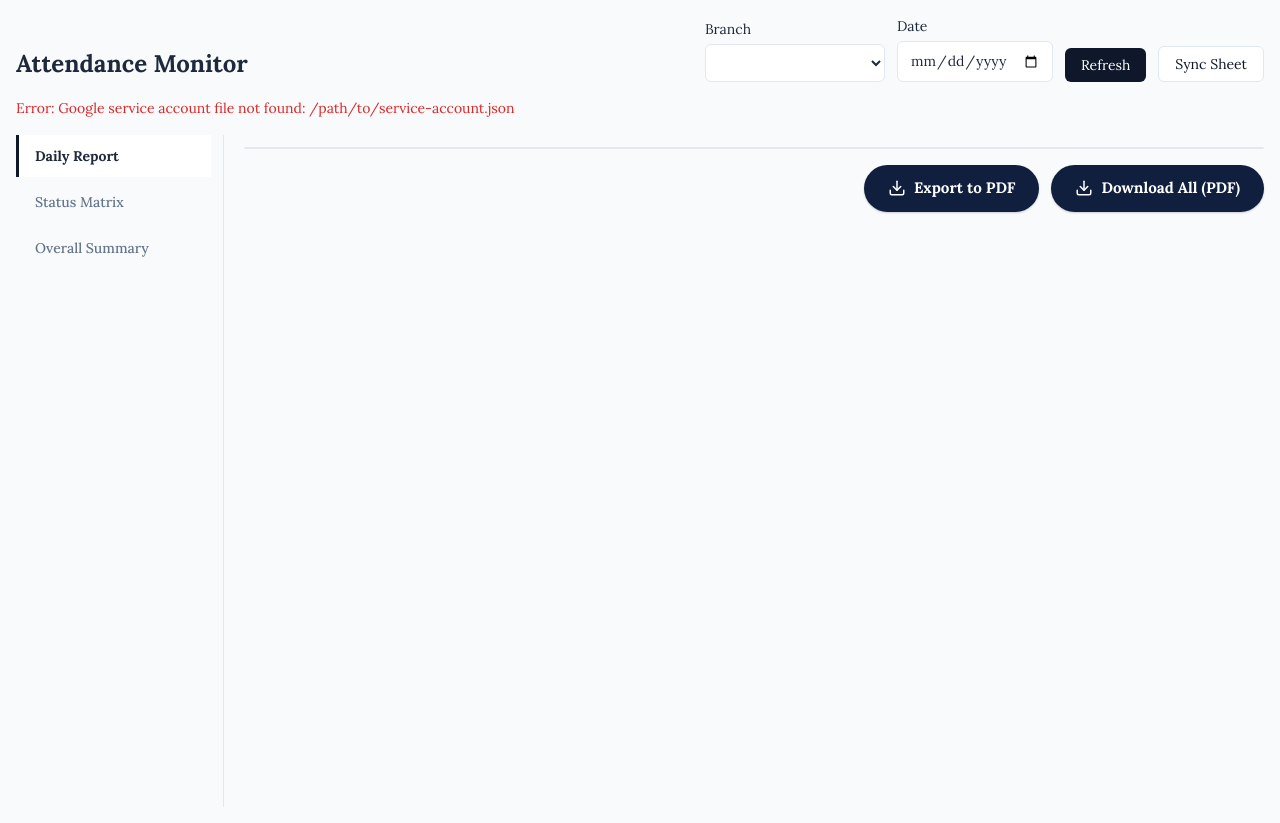
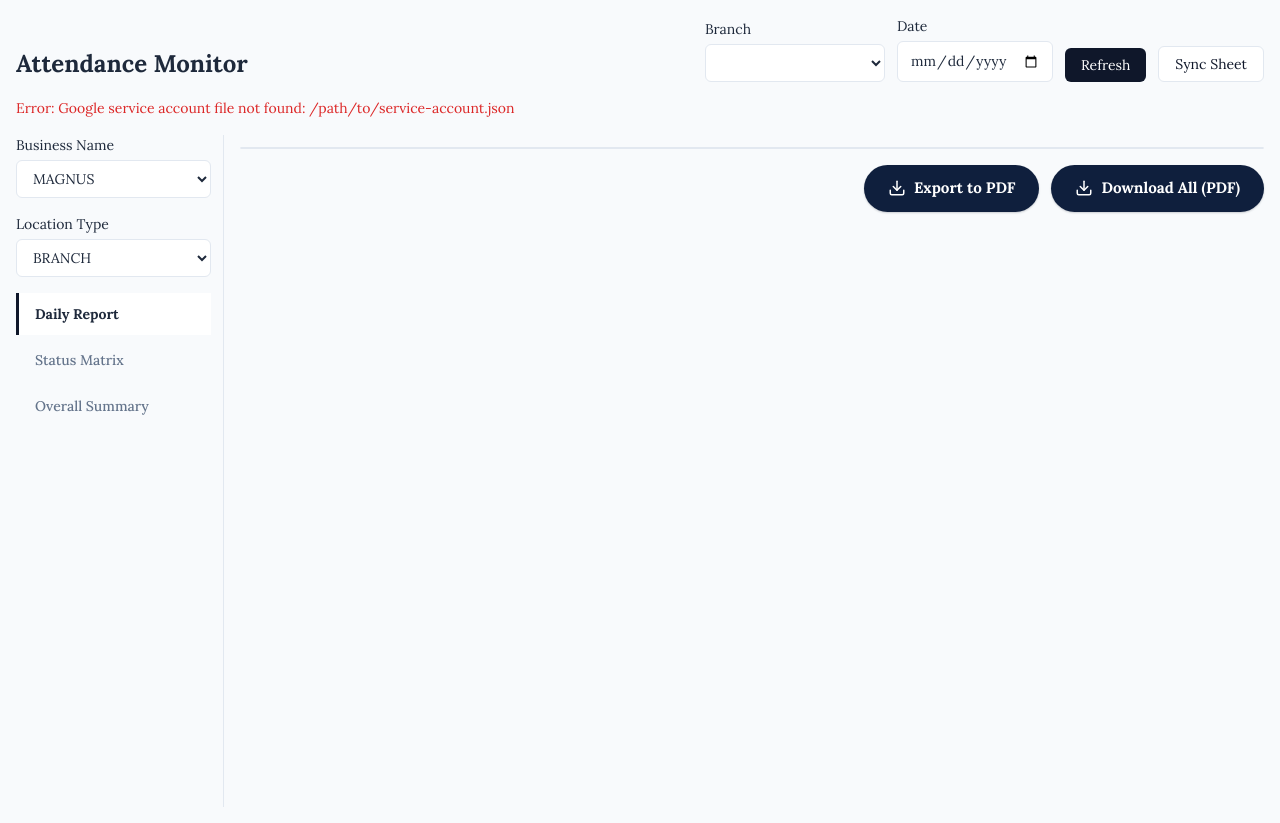
Before and after one commit to bananharappulan-beep/Attendance-Monitor, a Flask app: page / in a window 1280 px wide. Run offline with Flask 3, Linux system fonts and the light colour scheme; lists and menus that the app fills with data are empty; some libraries are stand-ins or nearby versions.

Commit message:
BUSINESS WISE SLISER- 30/9/26

```diff
--- a/static/css/style.css
+++ b/static/css/style.css
@@ -28,7 +28,7 @@ body {
 /* form controls do not inherit the page font by default */
 button, select, input, textarea { font-family: inherit; }
 
-.container { max-width: 80rem; margin: 0 auto; padding: 1rem; }
+.container { width: 100%; max-width: none; margin: 0; padding: 1rem; }
 .container > * + * { margin-top: 1rem; }
 .hidden { display: none !important; }
 
@@ -65,8 +65,10 @@ select { min-width: 180px; }
 .msg.error { color: var(--red); }
 
 /* navigation and workspace */
-.app-layout { display: grid; grid-template-columns: 13rem minmax(0, 1fr); gap: 1.25rem; align-items: start; }
+.app-layout { display: grid; grid-template-columns: 13rem minmax(0, 1fr); gap: 1rem; align-items: start; }
 .sidebar { min-height: calc(100vh - 8rem); border-right: 1px solid var(--border); padding-right: .75rem; }
+.sidebar-filter { margin: 0 0 1rem; }
+.sidebar-filter select { width: 100%; min-width: 0; }
 .tabs { display: flex; flex-direction: column; gap: .25rem; }
 .tab {
   width: 100%;
@@ -92,9 +94,9 @@ select { min-width: 180px; }
 
 /* tables */
 .table-wrap { overflow: auto; max-height: 70vh; background: #fff; border: 1px solid var(--border); border-radius: .5rem; }
-.data-table { width: 100%; border-collapse: collapse; font-size: .875rem; }
-.data-table th { position: sticky; top: 0; z-index: 5; background: var(--head); text-align: left; padding: .5rem .75rem; white-space: nowrap; box-shadow: 0 1px 0 var(--border); }
-.data-table td { padding: .5rem .75rem; border-top: 1px solid var(--border); }
+.data-table { width: 100%; border-collapse: collapse; font-size: .9375rem; }
+.data-table th { position: sticky; top: 0; z-index: 5; background: var(--head); text-align: left; padding: .625rem .75rem; white-space: nowrap; box-shadow: 0 1px 0 var(--border); }
+.data-table td { padding: .625rem .75rem; border-top: 1px solid var(--border); }
 .data-table tbody tr:hover { background: var(--bg); }
 .data-table tbody tr.after-2pm { background: var(--red-bg); }
 .data-table .name { font-weight: 500; }
--- a/static/js/app.js
+++ b/static/js/app.js
@@ -71,9 +71,28 @@ async function api(path, params) {
 }
 
 // ---------- State ----------
+const CORE_OFFICES = {
+  MAGNUS: ['CORE OFFICE', 'R&D', 'FR', 'FCO']
+};
+const BUSINESS_ORDER = ['MAGNUS', 'ALIMS', 'M&D', 'MERCHX', 'HU'];
+const BUSINESS_BRANCHES = {
+  MAGNUS: ['Manjeri', 'Kasargod', 'Kannur', 'Kuttivadi', 'Kozhikode', 'Tirur', 'Palakkad', 'Thrissur', 'Ernakulam', 'Alappuzha', 'Kottayam', 'Kollam', 'Trivandrum', 'Marthandam', 'Nagpur', 'Hyderabad', 'Bangalore'],
+  ALIMS: ['Manjeri', 'Kozhikode', 'Ernakulam', 'Thrissur', 'Trivandrum'],
+  'M&D': ['Manjeri', 'Ernakulam'],
+  MERCHX: ['Manjeri', 'Kozhikode', 'Thrissur', 'Ernakulam'],
+  HU: ['Manjeri']
+};
+const BRANCH_SOURCE_ALIASES = {
+  'MAGNUS|Kuttivadi': 'KUTTIYADI',
+  'MERCHX|Manjeri': 'MERCHX MANJERI',
+  'HU|Manjeri': 'HU MANJERI'
+};
 let rows = [];              // rows of the selected branch
 let byKey = new Map();      // "date|name" -> row
 let names = [];
+let availableBranches = [];
+let allBusinessType = 'MAGNUS';
+let selectedLocationType = 'branch';
 
 function indexRows() {
   byKey = new Map();
@@ -154,7 +173,9 @@ function setMonthRange() {
 async function loadBranch() {
   setMsg('Loading…');
   try {
-    rows = await api('/api/data', { branch: $('branch').value });
+    const selectedBranch = $('branch').selectedOptions[0];
+    const sourceBranch = selectedBranch?.dataset.source || $('branch').value;
+    rows = await api('/api/data', { branch: sourceBranch });
     indexRows();
     const latest = rows.map(r => r.d).sort().pop();
     if (!$('date').value || !rows.some(r => r.d === $('date').value))
@@ -167,10 +188,87 @@ async function loadBranch() {
 }
 
 async function loadBranches() {
-  const b = await api('/api/branches');
-  $('branch').innerHTML = b.map(x => `<option>${esc(x)}</option>`).join('');
-  if (!b.length) setMsg('No branches found in the source sheet. Check SHEET_ID and that the tabs have data.');
-  else await loadBranch();
+  availableBranches = await api('/api/branches');
+  await updateBranchOptions();
+}
+
+async function updateBranchOptions() {
+  const branchSelect = $('branch');
+  const currentOption = branchSelect.selectedOptions[0];
+  const currentBusiness = currentOption?.dataset.business;
+  const currentBranch = currentOption?.dataset.branch;
+  let options;
+  const allBusinessSelected = $('businessName').value === 'ALL';
+  const business = allBusinessSelected ? $('locationType').value : $('businessName').value;
+  const coreOffices = CORE_OFFICES[business] || [];
+  if (!allBusinessSelected && $('locationType').value === 'core-office' && coreOffices.length) {
+    options = coreOffices.map(branch => ({
+      business: 'MAGNUS', branch,
+      source: branch === 'CORE OFFICE' ? 'HEAD OFFICE' : branch,
+      label: branch,
+      value: `MAGNUS|office|${branch}`
+    }));
+  } else {
+    options = BUSINESS_BRANCHES[business].map(branch => {
+      const sourceName = BRANCH_SOURCE_ALIASES[`${business}|${branch}`] || branch.toUpperCase();
+      const source = availableBranches.find(name => name.toUpperCase() === sourceName.toUpperCase()) || sourceName;
+      return {
+        business, branch, source,
+        label: allBusinessSelected && business !== 'MAGNUS' ? `${branch} (${business})` : branch,
+        value: `${business}|${branch}`
+      };
+    });
+  }
+  branchSelect.innerHTML = options.map(option =>
+    `<option value="${esc(option.value)}" data-source="${esc(option.source)}" data-business="${esc(option.business)}" data-branch="${esc(option.branch)}">${esc(option.label)}</option>`
+  ).join('');
+  if (!options.length) {
+    rows = [];
+    indexRows();
+    renderDaily();
+    renderMatrix();
+    setMsg('No branches found in the source sheet. Check SHEET_ID and that the tabs have data.', true);
+    return;
+  }
+  const selection = options.find(option => option.business === currentBusiness && option.branch === currentBranch)
+    || options.find(option => option.branch === currentBranch)
+    || options[0];
+  branchSelect.value = selection.value;
+  await loadBranch();
+}
+
+function updateLocationTypeOptions() {
+  const locationType = $('locationType');
+  const isAllBusiness = $('businessName').value === 'ALL';
+  const wasBusinessType = locationType.dataset.mode === 'business-type';
+  const currentBranchBusiness = $('branch').selectedOptions[0]?.dataset.business;
+
+  if (wasBusinessType) allBusinessType = locationType.value;
+  else selectedLocationType = locationType.value;
+  if (!wasBusinessType && BUSINESS_ORDER.includes(currentBranchBusiness))
+    allBusinessType = currentBranchBusiness;
+
+  if (isAllBusiness) {
+    $('locationTypeLabel').textContent = 'Business Type';
+    locationType.innerHTML = BUSINESS_ORDER.map(business =>
+      `<option value="${esc(business)}">${esc(business)}</option>`
+    ).join('');
+    locationType.value = allBusinessType;
+    locationType.dataset.mode = 'business-type';
+    return;
+  }
+
+  const coreOffices = CORE_OFFICES[$('businessName').value] || [];
+  if (!coreOffices.length && selectedLocationType === 'core-office') selectedLocationType = 'branch';
+  $('locationTypeLabel').textContent = 'Location Type';
+  const locationOptions = coreOffices.length
+    ? [['core-office', 'CORE OFFICE'], ['branch', 'BRANCH']]
+    : [['branch', 'BRANCH']];
+  locationType.innerHTML = locationOptions.map(([value, label]) =>
+    `<option value="${value}">${label}</option>`
+  ).join('');
+  locationType.value = selectedLocationType;
+  locationType.dataset.mode = 'location-type';
 }
 
 async function syncSheet() {
@@ -264,8 +362,9 @@ async function exportBranchPdf() {
   const date = $('date').value;
   if (!(await pdfReady())) return;
   if (!date || !rows.length) return setMsg('No data to export for this branch/date.', true);
-  makePdf($('branch').value, rows, date);
-  setMsg(`Exported ${$('branch').value}.pdf`);
+  const branch = $('branch').selectedOptions[0]?.textContent || $('branch').value;
+  makePdf(branch, rows, date);
+  setMsg(`Exported ${branch}.pdf`);
 }
 
 async function exportAllPdf() {
@@ -284,6 +383,43 @@ async function exportAllPdf() {
     setMsg(`Downloaded ${branches.length} branch PDF(s) for ${dmy(date)}. If some are missing, allow multiple downloads in your browser.`);
   } catch (e) { setMsg('Export error: ' + (e.message || e), true); }
   btn.disabled = false;
+}
+
+async function exportTablePdf(tableId, title, filename, options = {}) {
+  if (!(await pdfReady())) return;
+  const table = $(tableId);
+  if (!table || !table.querySelector('thead tr') || !table.querySelector('tbody tr') || table.querySelector('tbody .empty'))
+    return setMsg('No data to export for this view.', true);
+
+  const { jsPDF } = window.jspdf;
+  const doc = new jsPDF({ unit: 'pt', format: 'a4', orientation: options.landscape ? 'landscape' : 'portrait' });
+  doc.setFontSize(16);
+  doc.text(title, 40, 40);
+  doc.autoTable({
+    html: table,
+    startY: 58,
+    margin: 32,
+    styles: { fontSize: options.landscape ? 7 : 8, cellPadding: 4 },
+    headStyles: { fillColor: [15, 23, 42] },
+    horizontalPageBreak: Boolean(options.landscape),
+    horizontalPageBreakRepeat: options.landscape ? [0] : undefined
+  });
+  doc.save(filename);
+  setMsg(`Exported ${filename}`);
+}
+
+function exportMatrixPdf() {
+  const branch = $('branch').selectedOptions[0]?.textContent || $('branch').value;
+  const from = $('from').value, to = $('to').value;
+  const range = from && to ? `${dmy(from)} - ${dmy(to)}` : '';
+  const safeBranch = String(branch).replace(/[\\/:*?"<>|]/g, '_').trim();
+  return exportTablePdf('matrixTable', `${branch} - Status Matrix${range ? ` (${range})` : ''}`,
+    `${safeBranch}-status-matrix.pdf`, { landscape: true });
+}
+
+function exportSummaryPdf() {
+  const title = `Overall Summary${$('summaryHint').textContent ? ` - ${$('summaryHint').textContent}` : ''}`;
+  return exportTablePdf('summaryTable', title, 'overall-summary.pdf');
 }
 
 // ---------- Tabs & events ----------
@@ -349,10 +485,18 @@ ensureExportBar();
 document.querySelectorAll('.tab').forEach(b => b.onclick = () => showTab(b.dataset.tab));
 const summaryOpen = () => $('summary') && !$('summary').classList.contains('hidden');
 on('branch', 'onchange', () => { $('date').value = ''; loadBranch(); });
+on('locationType', 'onchange', () => {
+  if ($('businessName').value === 'ALL') allBusinessType = $('locationType').value;
+  else selectedLocationType = $('locationType').value;
+  updateBranchOptions();
+});
+on('businessName', 'onchange', () => { updateLocationTypeOptions(); updateBranchOptions(); });
 on('refresh', 'onclick', async () => { await loadBranch(); if (summaryOpen()) loadSummary(); });
 on('sync', 'onclick', syncSheet);
 on('exportPdf', 'onclick', exportBranchPdf);
 on('exportAll', 'onclick', exportAllPdf);
+on('exportMatrixPdf', 'onclick', exportMatrixPdf);
+on('exportSummaryPdf', 'onclick', exportSummaryPdf);
 on('date', 'onchange', () => { setMonthRange(); renderDaily(); renderMatrix(); if (summaryOpen()) loadSummary(); });
 on('from', 'onchange', renderMatrix);
 on('to', 'onchange', renderMatrix);
@@ -361,6 +505,7 @@ on('to', 'onchange', renderMatrix);
 window.addEventListener('error', e => setMsg('Script error: ' + e.message, true));
 
 (async () => {
+  updateLocationTypeOptions();
   showTab('daily');
   try { await loadBranches(); }
   catch (e) { setMsg('Error: ' + (e.message || e), true); }
--- a/templates/index.html
+++ b/templates/index.html
@@ -27,6 +27,22 @@
 
   <div class="app-layout">
     <aside class="sidebar">
+      <label class="sidebar-filter">Business Name
+        <select id="businessName">
+          <option value="ALL">ALL BUSINESS</option>
+          <option value="MAGNUS" selected>MAGNUS</option>
+          <option value="ALIMS">ALIMS</option>
+          <option value="MERCHX">MERCHX</option>
+          <option value="M&amp;D">M&amp;D</option>
+          <option value="HU">HU</option>
+        </select>
+      </label>
+      <label class="sidebar-filter"><span id="locationTypeLabel">Location Type</span>
+        <select id="locationType">
+          <option value="core-office">CORE OFFICE</option>
+          <option value="branch" selected>BRANCH</option>
+        </select>
+      </label>
       <nav class="tabs" aria-label="Attendance views">
         <button data-tab="daily" class="tab">Daily Report</button>
         <button data-tab="matrix" class="tab">Status Matrix</button>
@@ -58,12 +74,15 @@
     <div class="table-wrap matrix-wrap">
       <table id="matrixTable" class="matrix-table"></table>
     </div>
+    <div class="export-bar">
+      <button id="exportMatrixPdf" class="btn-export" title="Download this branch's Status Matrix as PDF"><svg width="18" height="18" viewBox="0 0 24 24" fill="none" stroke="currentColor" stroke-width="2" stroke-linecap="round" stroke-linejoin="round" aria-hidden="true"><path d="M21 15v4a2 2 0 0 1-2 2H5a2 2 0 0 1-2-2v-4"/><polyline points="7 10 12 15 17 10"/><line x1="12" y1="15" x2="12" y2="3"/></svg>Export to PDF</button>
+    </div>
   </section>
 
   <section id="summary" class="hidden">
     <div class="hint" id="summaryHint"></div>
     <div class="table-wrap">
-      <table class="data-table">
+      <table id="summaryTable" class="data-table">
         <thead>
           <tr>
             <th>SL NO</th><th>BRANCH</th><th>TOTAL EMPLOYEES</th>
@@ -72,6 +91,9 @@
         </thead>
         <tbody id="summaryBody"></tbody>
       </table>
+    </div>
+    <div class="export-bar">
+      <button id="exportSummaryPdf" class="btn-export" title="Download the Overall Summary as PDF"><svg width="18" height="18" viewBox="0 0 24 24" fill="none" stroke="currentColor" stroke-width="2" stroke-linecap="round" stroke-linejoin="round" aria-hidden="true"><path d="M21 15v4a2 2 0 0 1-2 2H5a2 2 0 0 1-2-2v-4"/><polyline points="7 10 12 15 17 10"/><line x1="12" y1="15" x2="12" y2="3"/></svg>Export to PDF</button>
     </div>
   </section>
     </main>
```
